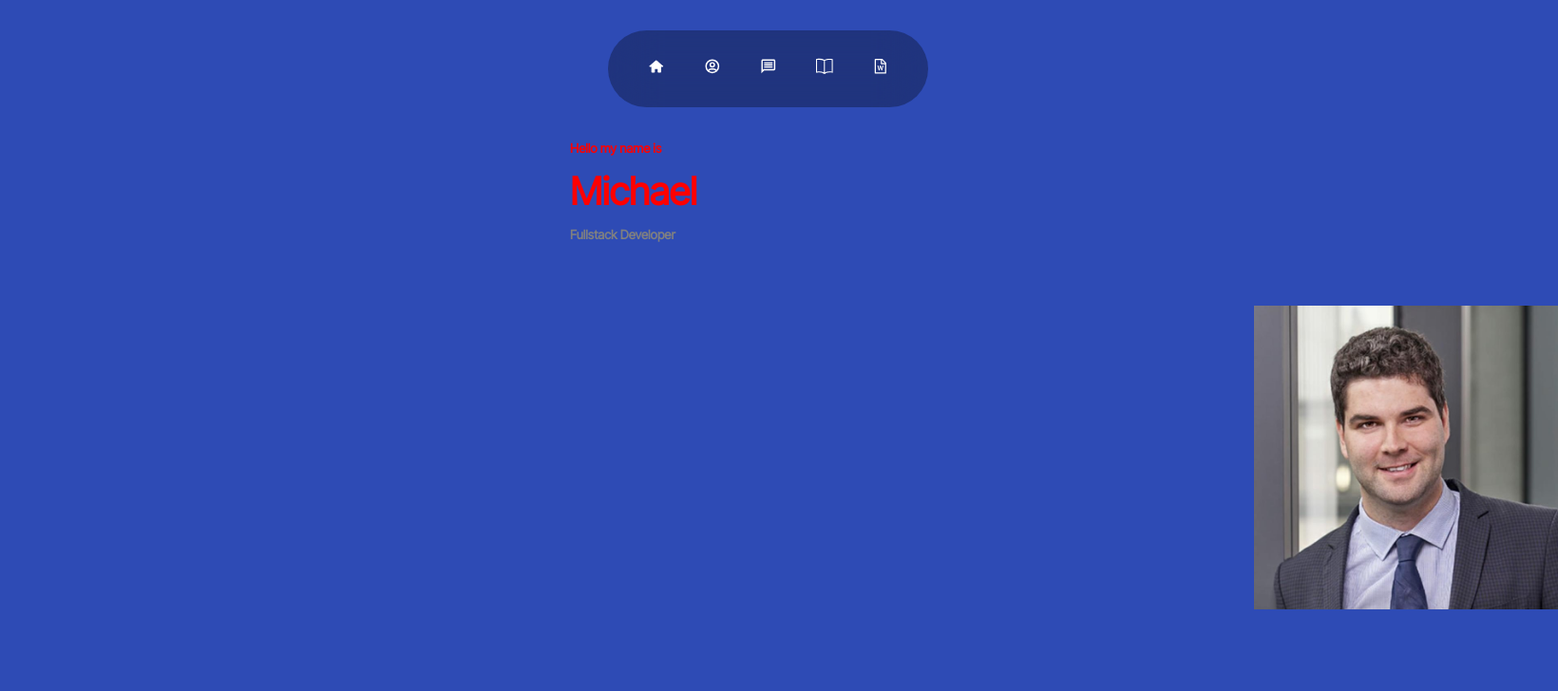
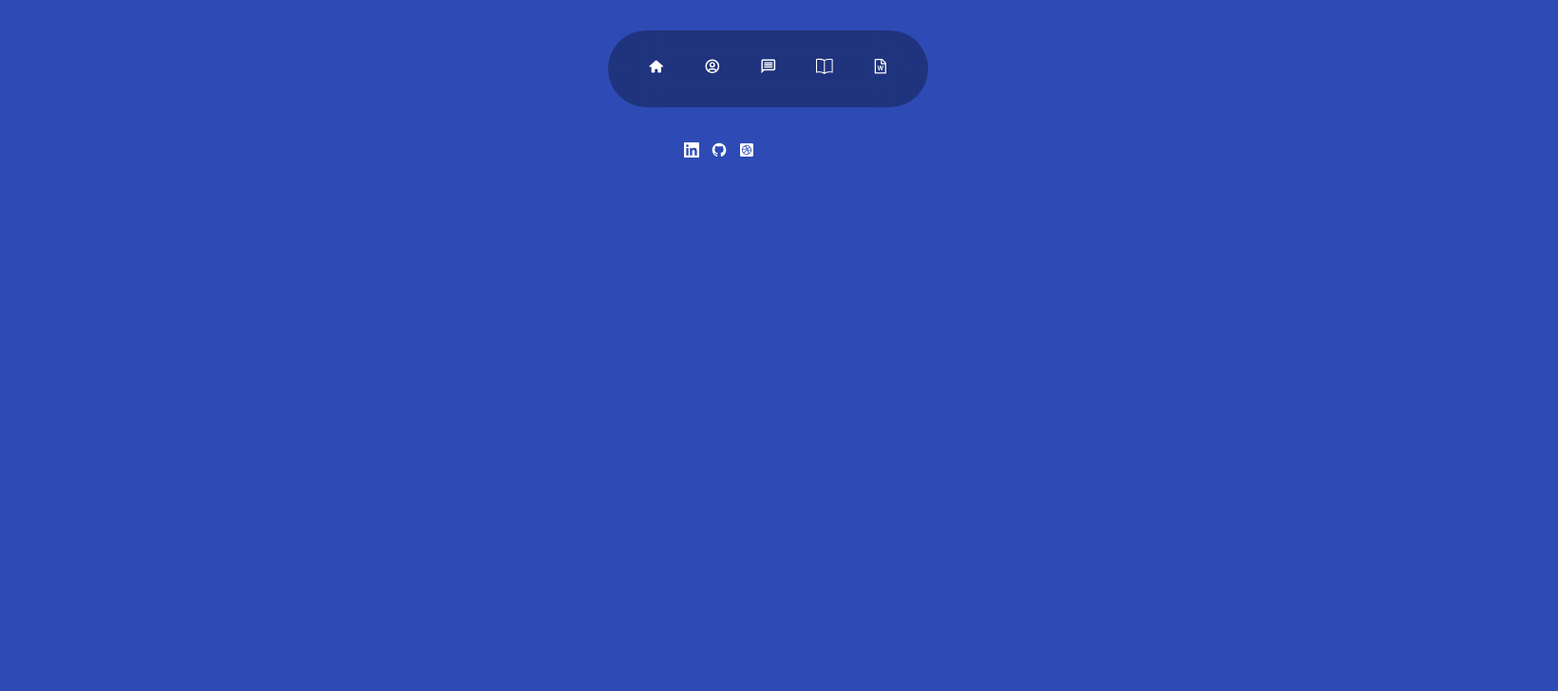
Before and after one commit to munnos/my-portfolio, a React (Create React App) app: page / in a window 1280 px wide. Shown: the top 728 px of the page at 95% size, 1640 px wide, since content can reach past the window. Built offline with nearby package versions, Linux system fonts and the light colour scheme.

Commit message:
Changes to routes

```diff
--- a/package.json
+++ b/package.json
@@ -3,7 +3,7 @@
   "name": "my-portfolio",
   "version": "0.1.0",
   "homepage": "https://munnos.github.io/my-portfolio",
-  "private": true,
+  "private": false,
   "dependencies": {
     "@testing-library/jest-dom": "^5.16.5",
     "@testing-library/react": "^13.4.0",
--- a/src/App.jsx
+++ b/src/App.jsx
@@ -7,19 +7,21 @@ import Portfolio from "./components/portfolio/Portfolio";
 import Contact from "./components/contact/Contact";
 import Resume from "./components/resume/Resume";
 import Footer from "./components/footer/Footer";
-import { Routes, Route } from "react-router-dom";
+import { BrowserRouter, Routes, Route } from "react-router-dom";
 
 const app = () => {
   return (
     <>
       <Header />
+      <BrowserRouter basename="/my-portfolio">
       <Routes>
-        <Route path="/" element={<Home />} />
+        <Route exact path="/my-portfolio" element={<Home />} />
         <Route path="/about" element={<About />} />
         <Route path="/contact" element={<Contact />} />
         <Route path="/portfolio" element={<Portfolio />} />
         <Route path="/cv" element={<Resume />} />
       </Routes>
+      </BrowserRouter>
 
       <Footer />
     </>
--- a/src/index.js
+++ b/src/index.js
@@ -3,11 +3,10 @@ import React from "react";
 import ReactDOM from "react-dom";
 import App from "./App";
 import "./index.css";
-import {HashRouter} from 'react-router-dom';
+
 
 ReactDOM.render(
-  <HashRouter>
-    <App />
-  </HashRouter>,
+
+    <App />,
   document.querySelector("#root")
 );
```
